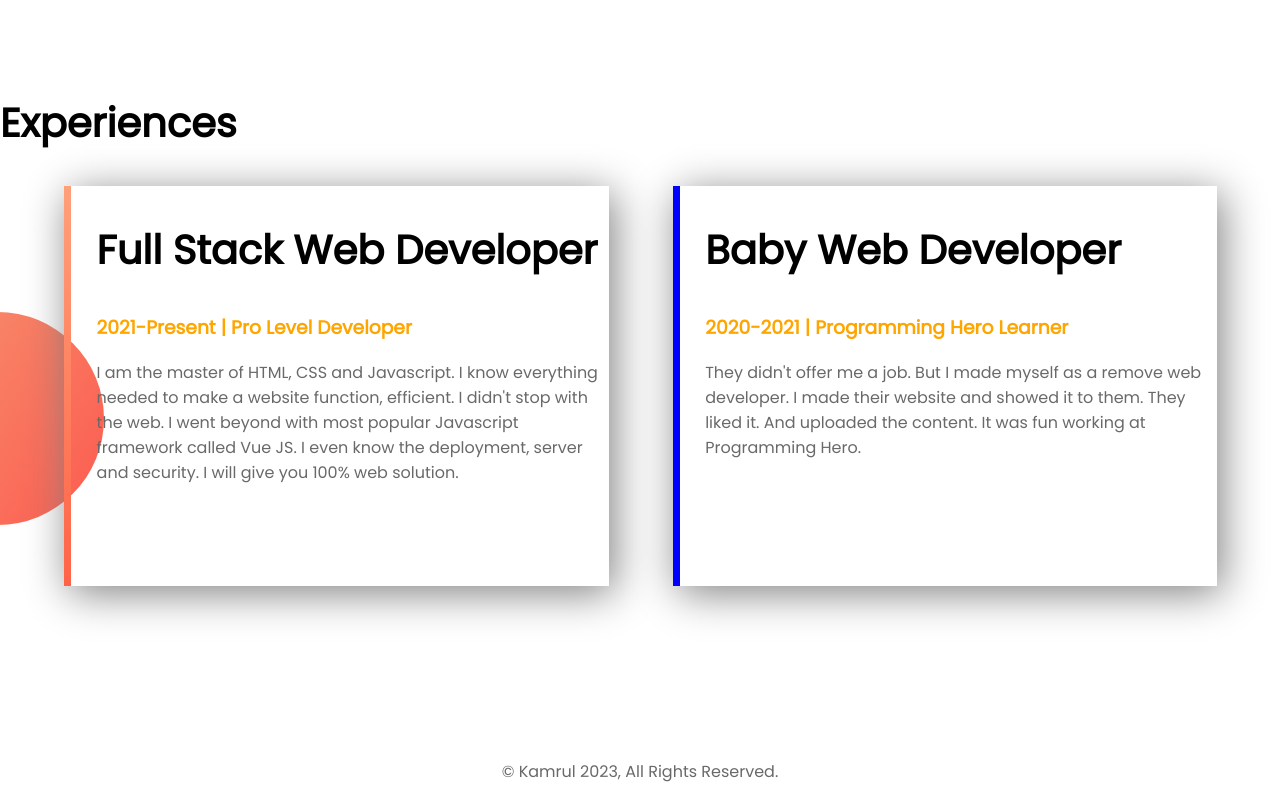
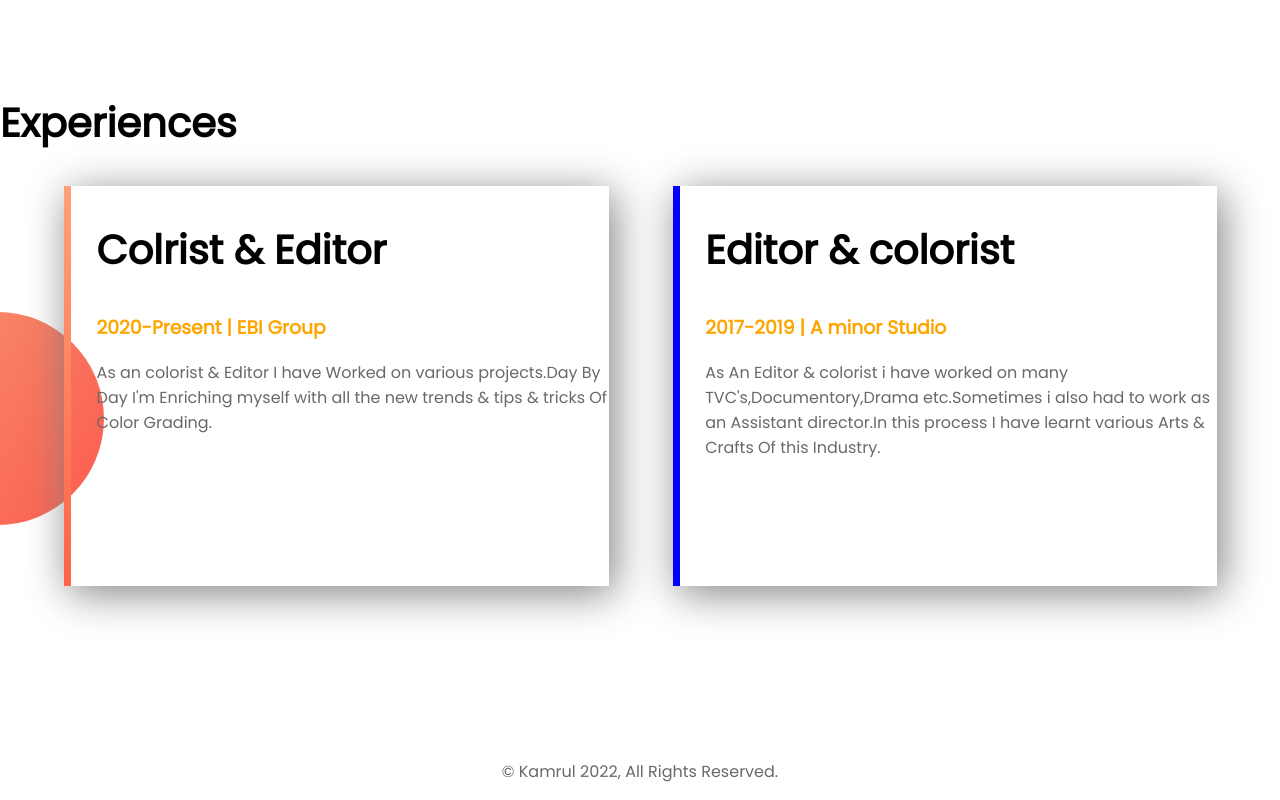
Before and after one commit to kamrul-islam-ed/web-portfolio, a plain HTML site: page index.html in a window 1280 px wide. Shown: the part 1240-2040 px from the top of the page. Drawn offline with Linux system fonts and the light colour scheme.

Commit message:
Text change

```diff
--- a/index.html
+++ b/index.html
@@ -13,8 +13,8 @@
         <div class="half-width">
             <h1>Welcome To</h1>
             <h1><span>Kamrul</span> World</h1>
-            <h3>Professional Web developer</h3>
-            <p> I am learning and mastering web development. I will not stop until I become the Web Development Hero.</p>
+            <h3>Colorist & Editor</h3>
+            <p> Dedicated and meticulous Video Editor & Colorist with extraordinary eye for detail and an excellent record of client satisfaction. Comprehensive experience with all aspects of video production and post-production. Proven ability to handle a variety of simultaneous projects and work under high-pressure deadlines. Due to over 8 years of experience in the major film and television professional studios of my country I can assure a successful collaboration to deliver video production related works..</p>
             <a class="anchor-button" target="_blank" href="https://www.linkedin.com/in/kamrul-islam-591652198/">HIRE ME</a>
         </div>
         <div class="half-width">
@@ -27,7 +27,7 @@
         </div>
         <div class="half-width">
             <h2>Dream Big</h2>
-            <h3>Become a web developer</h3>
+            <h3>Become a Web Developer</h3>
             <p>I already learned the basic HTML and CSS. I can build any simple website. I can even teach my grandma how to make simple website. My goal is to build 3 websites and learn advanced topics.</p>
             <a class="anchor-button" target="_blank" href="https://github.com/kamrul-islam-ed">DOWNLOAD RESUME</a>
         </div>
@@ -35,19 +35,19 @@
     <section class="experience-area">
         <h2>Experiences</h2>
         <div class="half-width" id="full-stack">
-            <h2>Full Stack Web Developer</h2>
-            <h3>2021-Present | Pro Level Developer</h3>
-            <p>I am the master of HTML, CSS and Javascript. I know everything needed to make a website function, efficient. I didn't stop with the web. I went beyond with most popular Javascript framework called Vue JS. I even know the deployment, server and security. I will give you 100% web solution.</p>
+            <h2>Colrist & Editor</h2>
+            <h3>2020-Present | EBI Group</h3>
+            <p>As an colorist & Editor I have Worked on various projects.Day By Day I'm Enriching myself with all the new trends & tips & tricks Of Color Grading. </p>
         </div>
         <div class="half-width" id="baby-web">
-            <h2>Baby Web Developer</h2>
-            <h3>2020-2021 | Programming Hero Learner</h3>
-            <p>They didn't offer me a job. But I made myself as a remove web developer. I made their website and showed it to them. They liked it. And uploaded the content. It was fun working at Programming Hero.</p>
+            <h2>Editor & colorist</h2>
+            <h3>2017-2019 | A minor Studio</h3>
+            <p>As An Editor & colorist i have worked on many TVC's,Documentory,Drama etc.Sometimes i also had to work as an Assistant director.In this process I have learnt various Arts & Crafts Of this Industry.</p>
         </div>
     </section>
     <footer>
 
-        <p>© Kamrul 2023, All Rights Reserved.</p>
+        <p>© Kamrul 2022, All Rights Reserved.</p>
     </footer>
 </body>
 </html>
```
Also changed, not shown: images/jhankar.png (deleted), images/jhankar2.png (deleted).
